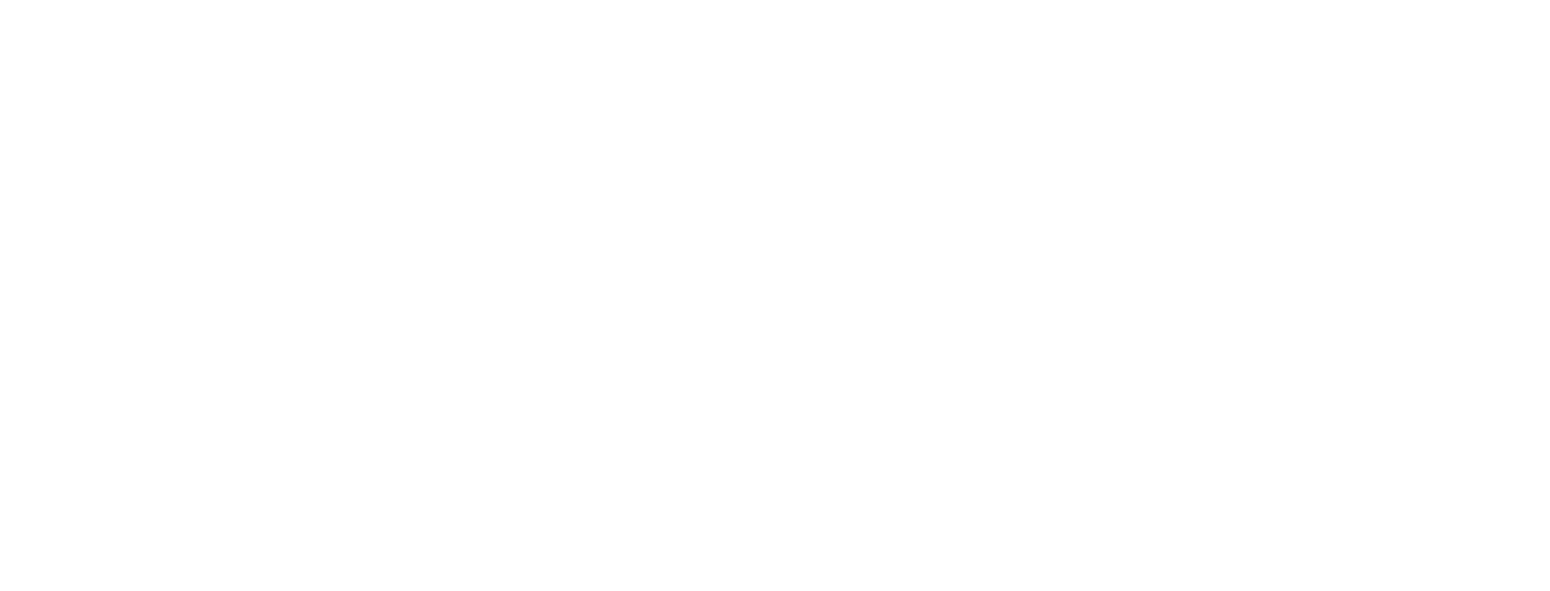
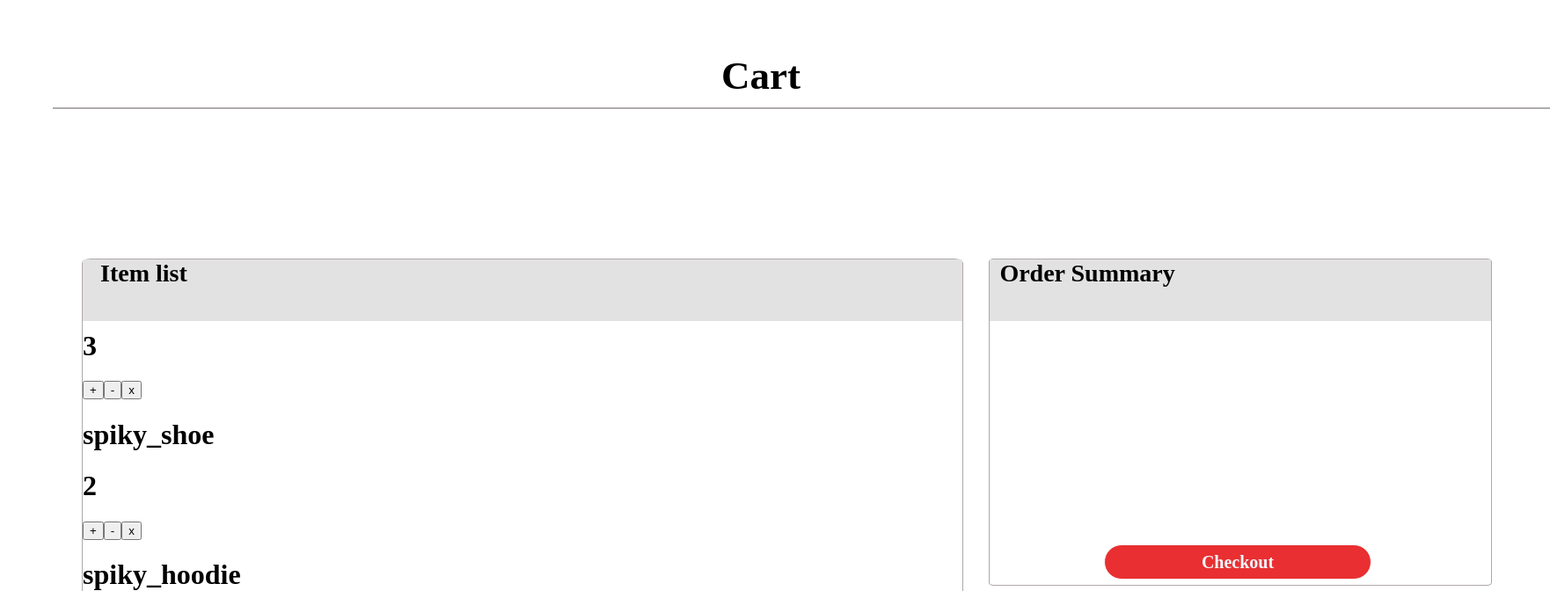
Before and after one commit to Monica-Macharia/vitu, a React (Create React App) app in the folder client/: page /Cart in a window 1280 px wide. Shown: the part 100-772 px from the top of the page at 88% size, 1762 px wide, since content can reach past the window. Built offline with nearby package versions, Linux system fonts and the light colour scheme; no server answers.

Commit message:
Add Cart.js

```diff
--- a/client/src/App.js
+++ b/client/src/App.js
@@ -1,8 +1,10 @@
 import './App.css';
+import Cart from './Cart';
 
 function App() {
   return (
     <div>
+      <Cart/>
     </div>
   );
 }
--- /dev/null
+++ b/client/src/Cart.css
@@ -0,0 +1,84 @@
+.purchasesholder {
+    position: absolute;
+    width: 1000px;
+    height: 512px;
+    left: 93px;
+    top: 394px;
+    stroke: rgb(109, 106, 106);
+    border: 1px solid rgb(174, 168, 168);
+    border-radius: 1%;
+    font-family: bs-font-sans-serif;
+}
+
+.purchasessummary {
+    position: absolute;
+    width: 570px;
+    height: 370px;
+    left: 1124px;
+    top: 394px;
+    border: 1px solid rgb(174, 168, 168);
+    border-radius: 1%;
+    font-family: bs-font-sans-serif;
+}
+
+.checkout-button {
+position: absolute;
+width: 304px;
+height: 40px;
+left: 130px;
+top: 324px;
+background: #E92F31;
+border-radius: 20px;
+border: 1px solid rgb(248, 244, 244);
+color: aliceblue;
+font-family: bs-font-sans-serif;
+font-size: 20px;
+}
+
+button:hover {
+    background-color: rgb(66, 4, 4);
+}
+
+#summary-header {
+    font-family: bs-font-sans-serif;
+    font-size: 28px;
+    text-align: center;
+    padding: 2%;
+}
+
+.header-separator {
+    position: absolute;
+    width: 1700px;
+    height: 0px;
+    left: 60px;
+    top: 222px;
+    border: 1px solid rgba(177, 172, 172, 1)
+}
+
+.cart-title {
+    position: absolute;
+    left: 820px;
+    top: 130px;
+    font-family: bs-font-sans-serif;
+    font-size: 45px;
+}
+
+.grey-topbar {
+    position: absolute;
+    width: 100%;
+    height: 70px;
+    left: 0px;
+    top: 0px;
+    background: rgb(227, 226, 226);
+    border-radius: 1% 1% 0px 0px;
+}
+
+.grey-topbar-summary {
+    position: absolute;
+    width: 100%;
+    height: 70px;
+    left: 0px;
+    top: 0px;
+    background: rgb(227, 226, 226);
+    border-radius: 1px 1px 0px 0px;
+}
--- /dev/null
+++ b/client/src/Cart.js
@@ -0,0 +1,70 @@
+import {useEffect, useState} from 'react'
+import './Cart.css';
+
+
+export default function Cart() {
+    const [purchases, setPurchases] =useState([])
+    const [quantityCount, setQuantityCount] = useState(1)
+
+    let dummy_data = [
+        {
+        "product_name":"spiky_mug",
+        "quantity": 3,
+        "product_id": 2,
+        "user_id": 10
+    },
+    {
+        "product_name":"spiky_shoe",
+        "quantity": 2,
+        "product_id": 4,
+        "user_id": 9
+    },
+    {
+        "product_name":"spiky_hoodie",
+        "quantity": 2,
+        "product_id": 1,
+        "user_id": 8
+    }]
+
+    useEffect(fetchPurchases, [])
+
+
+    function fetchPurchases(){
+        fetch('http://localhost:3000/purchases')
+        .then(r => r.json())
+        .then(data => setPurchases(data))
+    }
+
+
+
+    return (
+        <div>
+            <h1>Vitu vizuri-Header</h1>
+            <h1 className='cart-title'><strong>Cart</strong></h1>
+            <div className='header-separator'></div>
+            <div className='purchasesholder'>
+                <div className='grey-topbar'><strong id='summary-header'>Item list</strong></div>
+                {dummy_data.map(dummy => {
+                    function handleAdd() {
+                      dummy.quantity = 4
+                    }
+                    return (
+                        <div>
+                        <h1>{dummy.product_name}</h1>
+                        <h1>{dummy.quantity}</h1>
+                        <button onClick={handleAdd()}>+</button>
+                        <button>-</button>
+                        <button>x</button>
+                        </div>
+                    )
+                })}
+
+            </div>
+            <div className='purchasessummary'>
+            <div className='grey-topbar-summary'><strong id='summary-header'>Order Summary</strong></div>
+                <strong id='summary-header'>Order Summary</strong>
+                <button className='checkout-button'><strong>Checkout</strong></button>
+            </div>
+        </div>
+    )
+}
```
Also changed, not shown: 1 other file (tests, documents, lock files or other folders).
